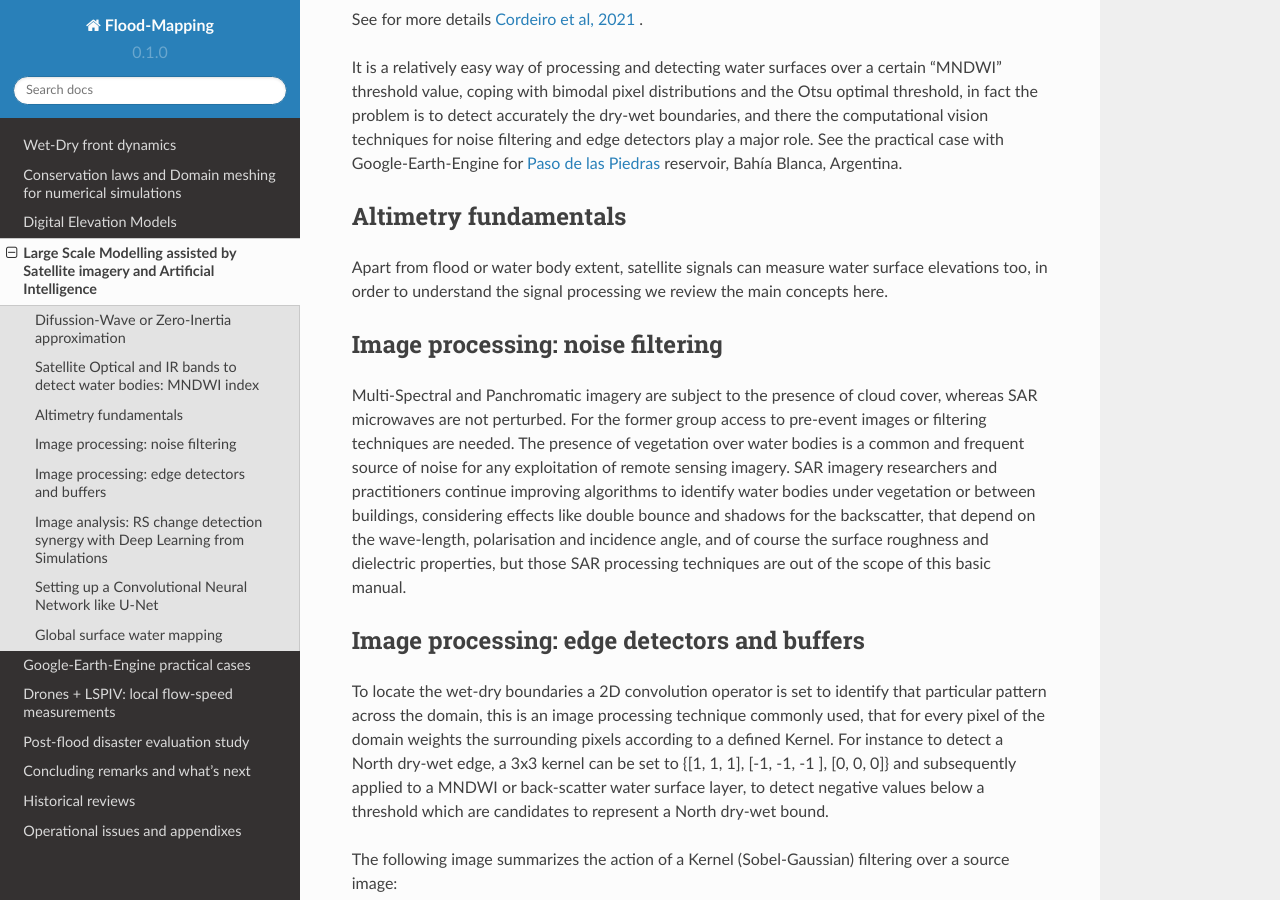
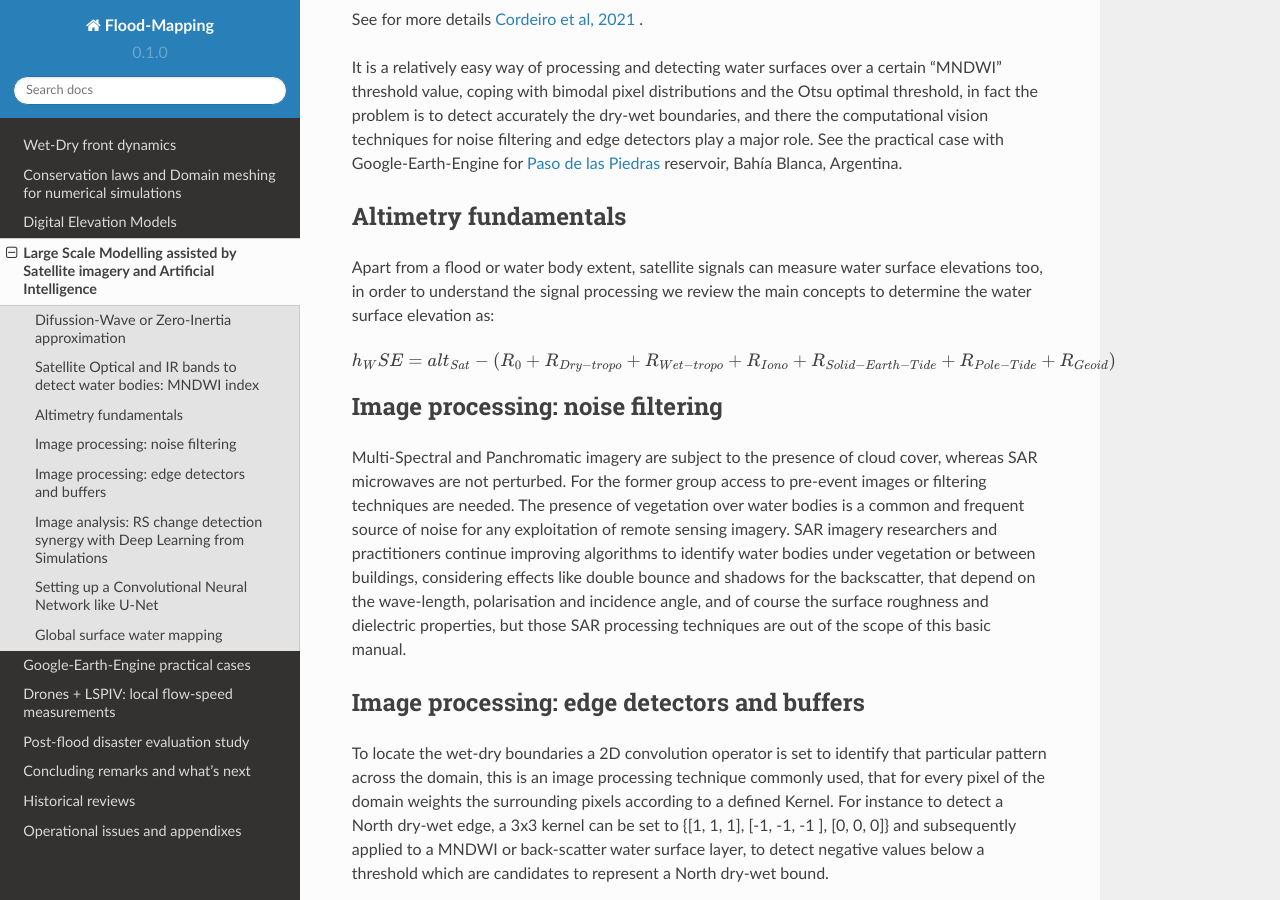
Before and after one commit to ivillamadrid/FloodMapping, a Sphinx documentation site: the page built from docs/source/lsm.rst, in a window 1280 px wide and 900 px high, scrolled down 1762 px. Built offline with Sphinx 7.4.7 and the Read the Docs theme 2.0.0, drawn with Linux system fonts in a browser that asks for light colours.

Commit message:
Update lsm.rst

```diff
--- a/docs/source/lsm.rst
+++ b/docs/source/lsm.rst
@@ -104,7 +104,11 @@ It is a relatively easy way of processing and detecting water surfaces over a ce
 
 Altimetry fundamentals
 ----------------------
-Apart from flood or water body extent, satellite signals can measure water surface elevations too, in order to understand the signal processing we review the main concepts here.
+Apart from a flood or water body extent, satellite signals can measure water surface elevations too, in order to understand the signal processing we review the main concepts to determine the water surface elevation as:
+
+.. math::
+
+ h_WSE=alt_{Sat}-\left( R_0 + R_{Dry-tropo} + R_{Wet-tropo} + R_{Iono} + R_{Solid-Earth-Tide} + R_{Pole-Tide} + R_{Geoid}\right)
 
 Image processing: noise filtering
 ---------------------------------
```
